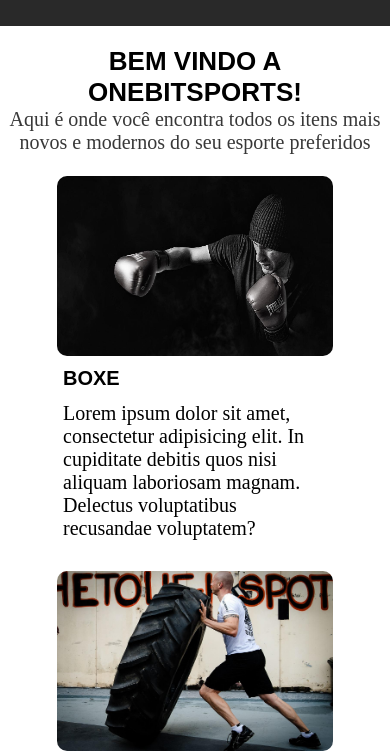
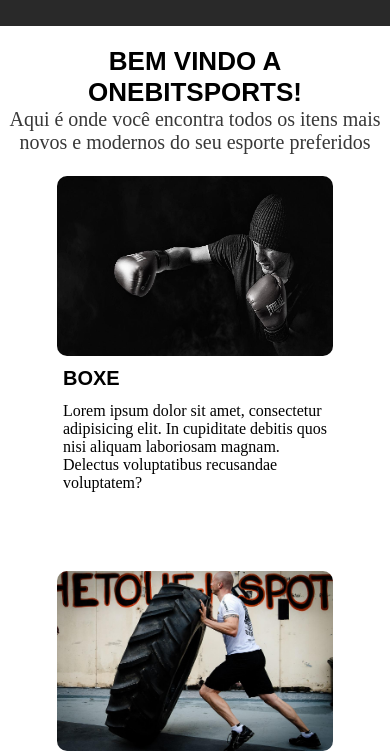
Before and after one commit to Jonathasds/Ansiedade, a plain HTML site: page index.html in a window 390 px wide. Shown: the part 99-852 px from the top of the page. Drawn offline with Linux system fonts and the light colour scheme.

Commit message:
description-card font-size

```diff
--- a/style.css
+++ b/style.css
@@ -103,6 +103,7 @@
   padding: 6px;
 }
 
+
 .sidebarContent {
   background-color: #383838;
   color: white;
@@ -178,6 +179,9 @@
 }
 
 @media (max-width:470px) {
+  .description-card{
+    font-size: 16px;
+  }
   .header {
     justify-content: center;
   }
```
